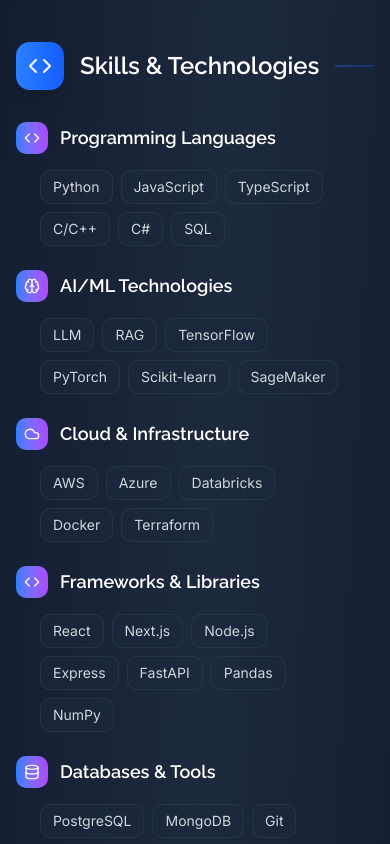
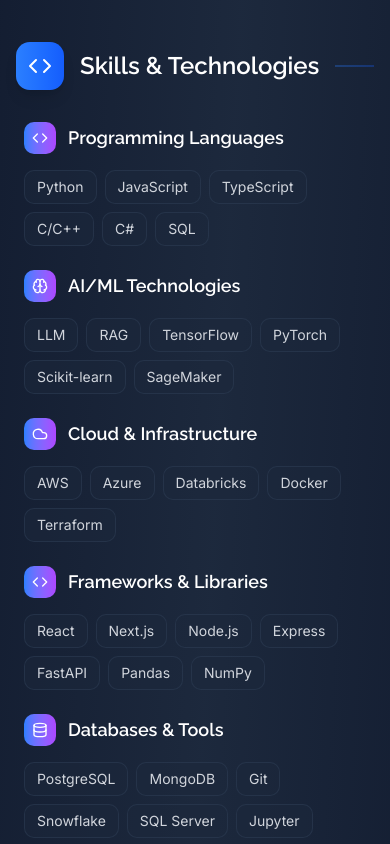
Before and after one commit to andranik-sahakyan/andranik-sahakyan-portfolio, a Next.js app: page / in a window 390 px wide. Shown: the part 4620-5464 px from the top of the page. Built offline with nearby package versions, Linux system fonts and the light colour scheme.

Commit message:
Update padding and remove unused type prop in ResumeSection and TimelineItem
- Adjusted padding in ResumeSection for better mobile layout
- Removed redundant icon from TimelineItem card
- Improved overall spacing and consistency in the design

```diff
--- a/src/components/ResumeSection.tsx
+++ b/src/components/ResumeSection.tsx
@@ -183,14 +183,14 @@
       variants={sectionVariants}
       className="mb-6"
     >
-      <div className="flex items-center mb-4">
+      <div className="flex items-center mb-4 px-2 sm:px-1">
         <div className="w-8 h-8 rounded-lg bg-gradient-to-r from-blue-500 to-purple-500 flex items-center justify-center text-white mr-3">
           {icon}
         </div>
         <h4 className="text-lg font-semibold text-gray-300">{category}</h4>
       </div>
       <motion.div
-        className="flex flex-wrap gap-2 px-6 sm:px-0"
+        className="flex flex-wrap gap-2 px-2 sm:px-1"
         variants={containerVariants}
         initial="hidden"
         whileInView="visible"
@@ -268,7 +268,6 @@
                       location={item.location}
                       period={item.period}
                       highlights={item.highlights}
-                      type="experience"
                       isLast={index === experience.length - 1}
                     />
                   ))}
--- a/src/components/TimelineItem.tsx
+++ b/src/components/TimelineItem.tsx
@@ -22,8 +22,7 @@
   period,
   description,
   highlights,
-  isLast = false,
-  type = 'experience'
+  isLast = false
 }: TimelineItemProps) => {
 
 
```
